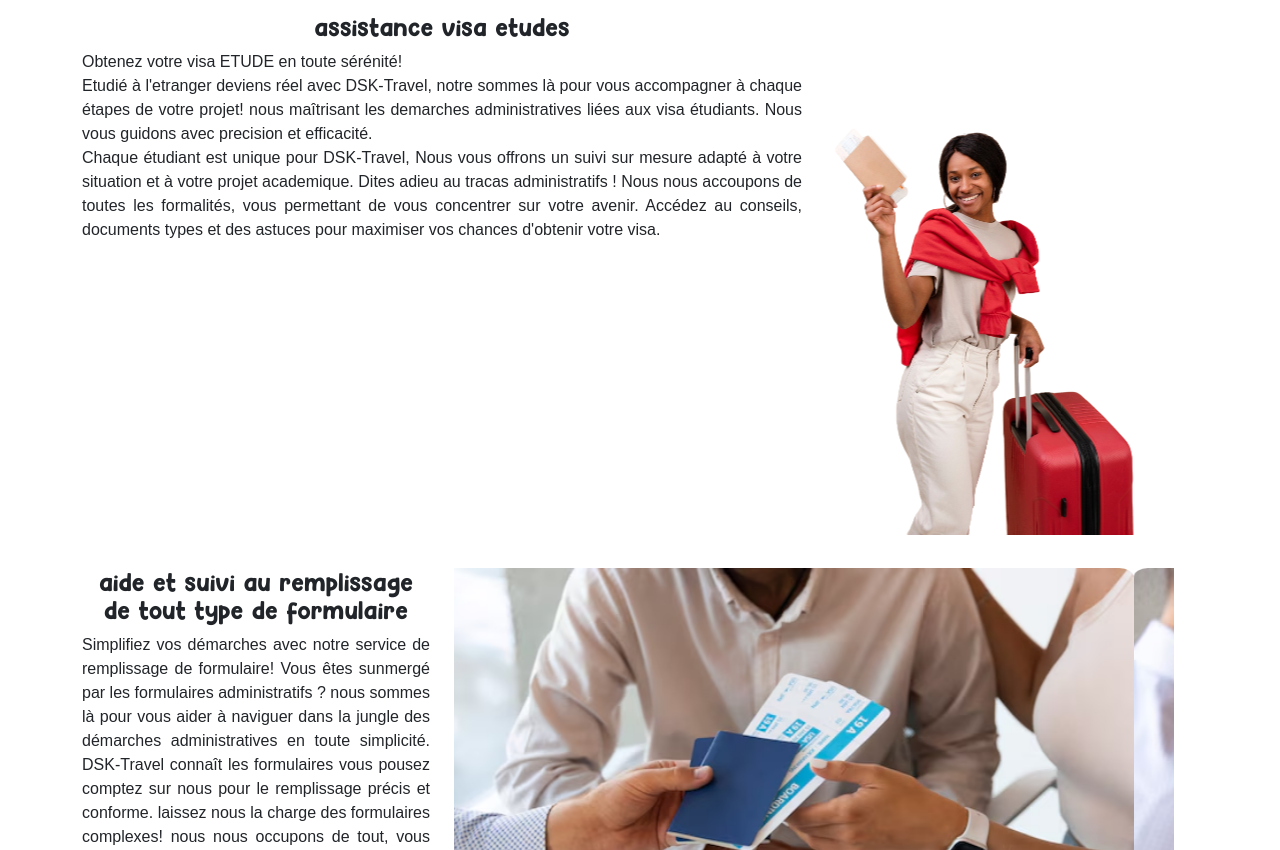
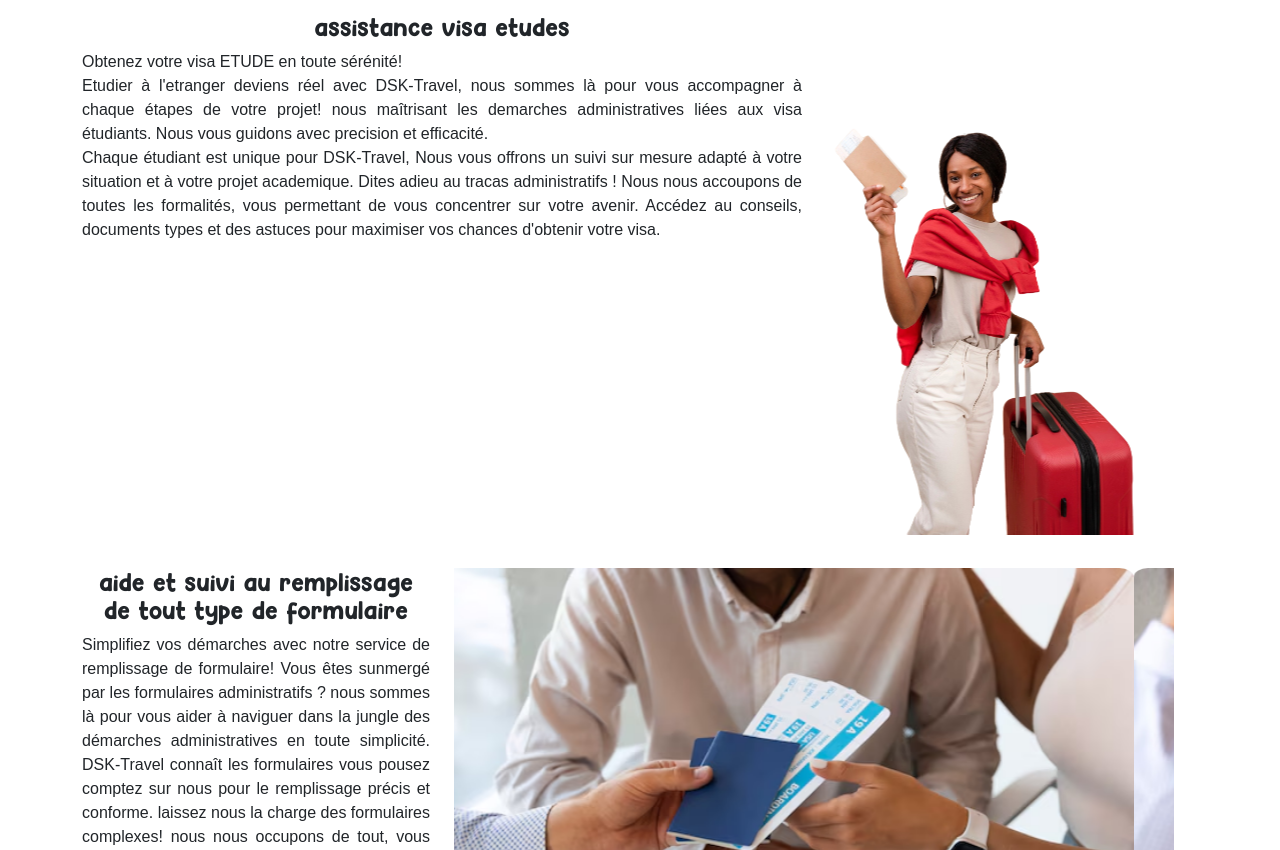
Before and after one commit to TAMANN-B/dsk, a plain HTML site: page index.html in a window 1280 px wide. Shown: the part 4951-5801 px from the top of the page. Drawn offline with nearby package versions, Linux system fonts and the light colour scheme.

Commit message:
Update index.html

```diff
--- a/index.html
+++ b/index.html
@@ -430,7 +430,7 @@
                     <h4 class="text-center">assistance visa etudes</h4>
                     <p>
                         Obtenez votre visa ETUDE en toute sérénité! <br>
-                        Etudié à l'etranger deviens réel avec DSK-Travel, notre sommes là pour vous accompagner à chaque étapes de votre projet!
+                        Etudier à l'etranger deviens réel avec DSK-Travel, nous sommes là pour vous accompagner à chaque étapes de votre projet!
                         nous maîtrisant les demarches administratives liées aux visa étudiants. Nous vous guidons avec precision et efficacité. <br>
                         Chaque étudiant est unique pour DSK-Travel, Nous vous offrons un suivi sur mesure adapté à votre situation et à votre projet academique. Dites adieu au tracas administratifs !
                         Nous nous accoupons de toutes les formalités, vous permettant de vous concentrer sur votre avenir. Accédez au conseils, documents types et des astuces pour maximiser vos chances d'obtenir votre visa.
```
